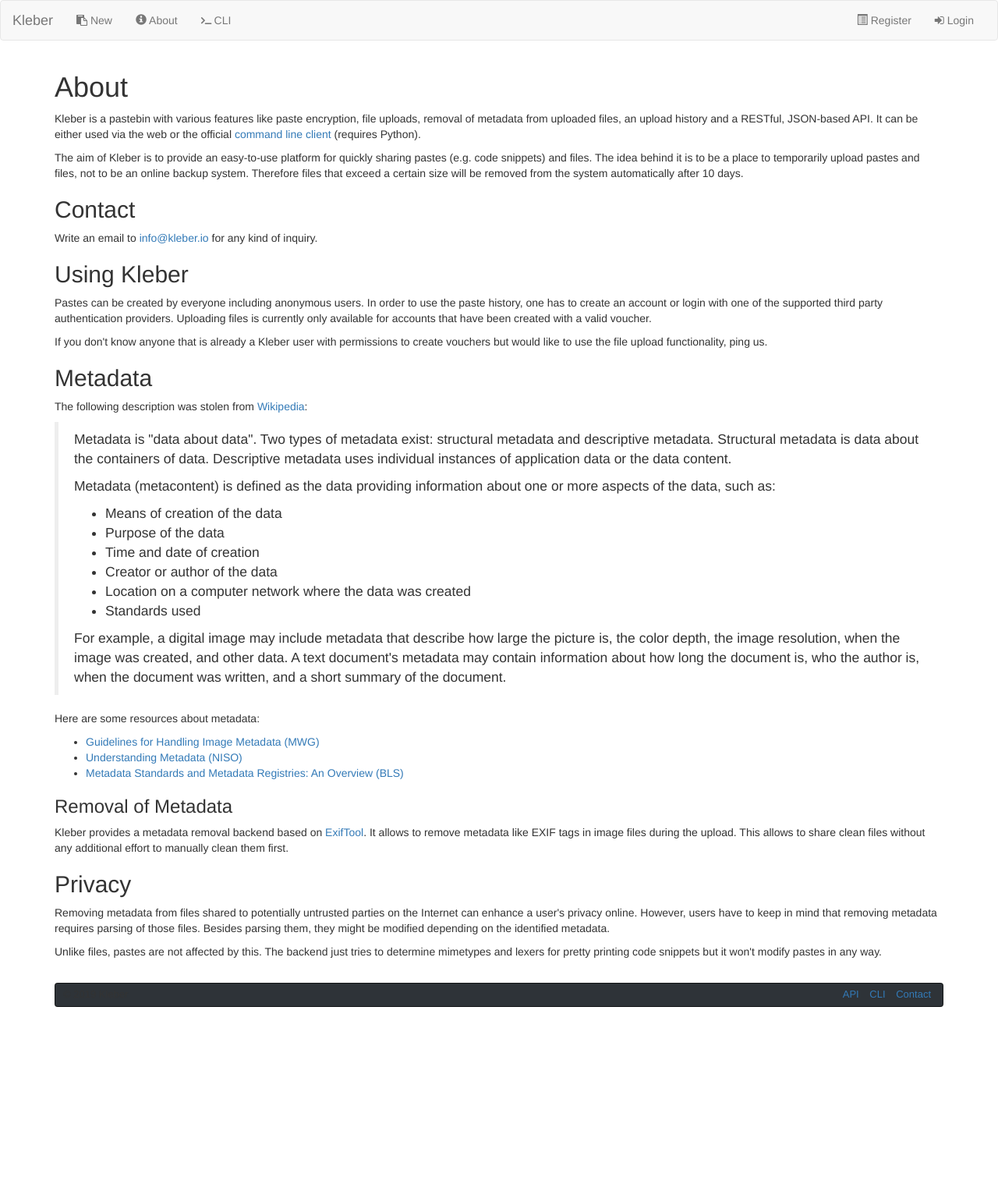
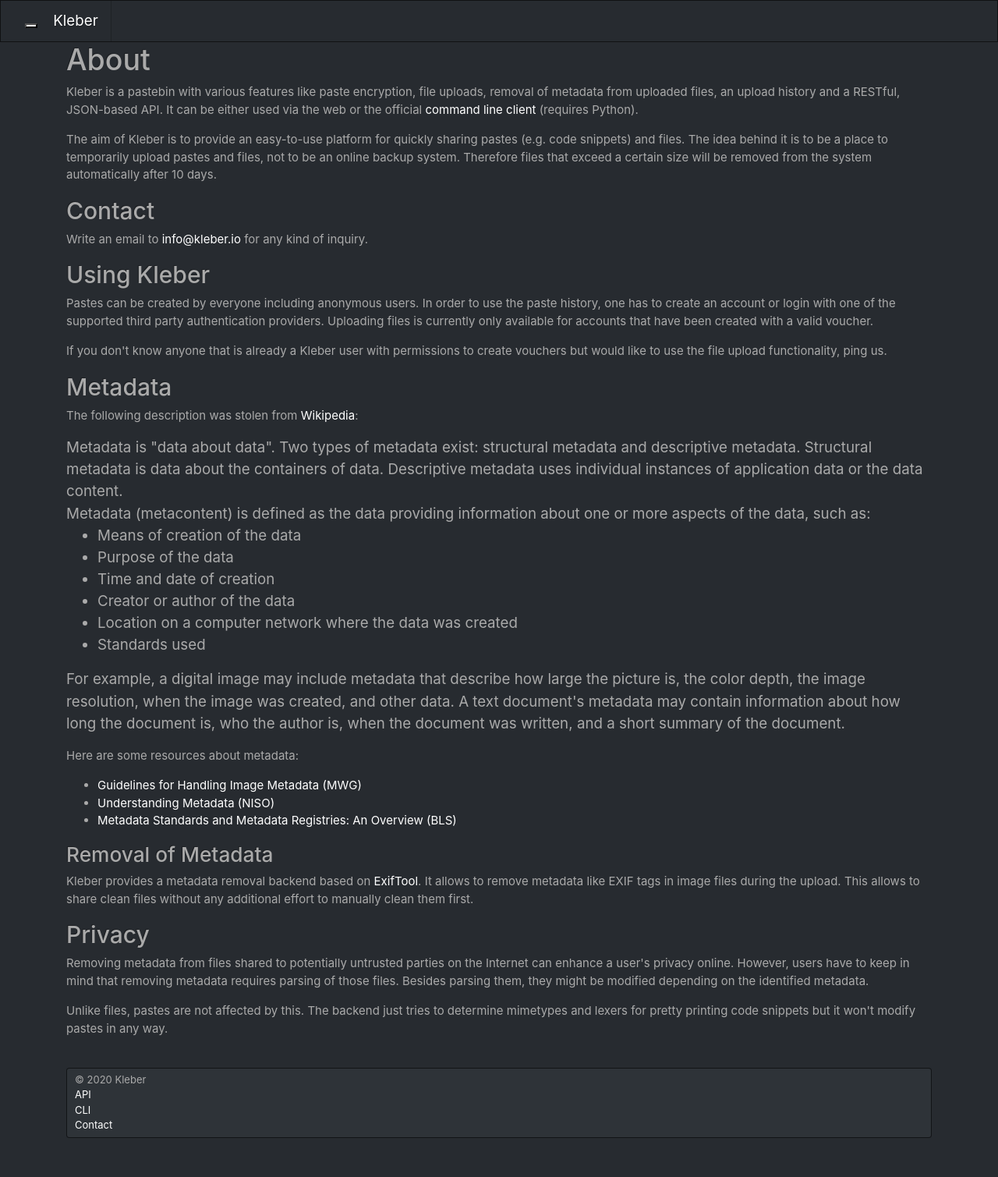
Before and after one commit to takeshixx/kleber, a Django app: page /about/ in a window 1280 px wide. Shown: the whole page at 78% size. Before the commit the page ends 1291 px from the top, so only its background shows below. Run offline with Django 3.2, Linux system fonts and the light colour scheme; some libraries are stand-ins or nearby versions; some web fonts are replaced.

Commit message:
Updated HTML dependencies

```diff
--- a/web/templates/base.html
+++ b/web/templates/base.html
@@ -12,11 +12,11 @@
     <!--[if IE]><meta http-equiv="X-UA-Compatible" content="IE=edge" /><![endif]-->
     <meta name="viewport" content="width=device-width, initial-scale=1">
     <title>{% block bootstrap3_title %}{% block title %}Kleber{% endblock %}{% endblock %}</title>
-    <link href="https://maxcdn.bootstrapcdn.com/bootstrap/3.3.7/css/bootstrap.min.css" rel="stylesheet" integrity="sha384-BVYiiSIFeK1dGmJRAkycuHAHRg32OmUcww7on3RYdg4Va+PmSTsz/K68vbdEjh4u" crossorigin="anonymous">
-    <link href="https://maxcdn.bootstrapcdn.com/font-awesome/4.7.0/css/font-awesome.min.css" rel="stylesheet" integrity="sha384-wvfXpqpZZVQGK6TAh5PVlGOfQNHSoD2xbE+QkPxCAFlNEevoEH3Sl0sibVcOQVnN" crossorigin="anonymous">
-    <link href="https://cdnjs.cloudflare.com/ajax/libs/bootswatch/3.3.7/slate/bootstrap.min.css" rel="stylesheet" integrity="sha256-cp9lCRHDsELuWqPLwCHG6LXz+nk32BzccNd0N2v5yjM=" crossorigin="anonymous" />
-    <script src="https://cdnjs.cloudflare.com/ajax/libs/sjcl/1.0.7/sjcl.min.js" integrity="sha256-dFf9Iqsg4FM3OHx2k9aK6ba1l28881fMWFjhMV9MB4c=" crossorigin="anonymous"></script>
-    <link rel="shortcut icon" type="image/png" href="{% static "favicon.ico" %}"/>
+    <link rel="stylesheet" href="https://cdnjs.cloudflare.com/ajax/libs/twitter-bootstrap/4.5.3/css/bootstrap.min.css" integrity="sha512-oc9+XSs1H243/FRN9Rw62Fn8EtxjEYWHXRvjS43YtueEewbS6ObfXcJNyohjHqVKFPoXXUxwc+q1K7Dee6vv9g==" crossorigin="anonymous" />
+    <link rel="stylesheet" href="https://bootswatch.com/4/slate/bootstrap.min.css" integrity="sha384-5TymqInbhdo/7yoYstmcyfckYfxeth0Gon8vGVbNuDexZ3N+x9FlE1jD9KPBY5f8" crossorigin="anonymous" />
+    <link rel="stylesheet" href="https://cdnjs.cloudflare.com/ajax/libs/font-awesome/5.15.1/css/regular.min.css" integrity="sha512-rVrbAp27ffQyFnzJ/aC5fZv9JgvL6cdB4zsL5HmM+DhJdzThc/F//62SJF+CaGiOZTP35e1p8JGcc+zRRVuhRw==" crossorigin="anonymous" />
+    <script src="https://cdnjs.cloudflare.com/ajax/libs/sjcl/1.0.8/sjcl.min.js" integrity="sha512-s0r9TyYSs5CusSDL5s/QEZQZ4DNYLDXx0S+imS+SHR9mw0Yd0Z5KNS9dw7levSp7GpjOZu/bndds3FEDrKd8dg==" crossorigin="anonymous"></script>
+    <link rel="shortcut icon" type="image/png" href="{% static "favicon.ico" %}" />
     <style>
         .site-footer {
             margin-bottom: 50px;
@@ -74,7 +74,7 @@
 
     <div class="container">
         <div class="site-footer">
-            <span>© 2019 Kleber</span>
+            <span>© 2020 Kleber</span>
             <ul class="navbar-right list-inline">
                 <li><a href="/api/uploads/" class="links">API</a></li>
                 <li><a href="https://github.com/kleber-io/kleber-cli" class="links">CLI</a></li>
@@ -84,7 +84,7 @@
     </div>
 {% endblock %}
 
-<script src="https://code.jquery.com/jquery-3.3.1.min.js"  integrity="sha256-FgpCb/KJQlLNfOu91ta32o/NMZxltwRo8QtmkMRdAu8="  crossorigin="anonymous"></script>
-<script src="https://maxcdn.bootstrapcdn.com/bootstrap/3.3.7/js/bootstrap.min.js" integrity="sha384-Tc5IQib027qvyjSMfHjOMaLkfuWVxZxUPnCJA7l2mCWNIpG9mGCD8wGNIcPD7Txa" crossorigin="anonymous"></script>
+<script src="https://cdnjs.cloudflare.com/ajax/libs/jquery/3.5.1/jquery.min.js" integrity="sha512-bLT0Qm9VnAYZDflyKcBaQ2gg0hSYNQrJ8RilYldYQ1FxQYoCLtUjuuRuZo+fjqhx/qtq/1itJ0C2ejDxltZVFg==" crossorigin="anonymous"></script>
+<script src="https://cdnjs.cloudflare.com/ajax/libs/twitter-bootstrap/4.5.3/js/bootstrap.min.js" integrity="sha512-8qmis31OQi6hIRgvkht0s6mCOittjMa9GMqtK9hes5iEQBQE/Ca6yGE5FsW36vyipGoWQswBj/QBm2JR086Rkw==" crossorigin="anonymous"></script>
 {% block bootstrap3_extra_script %}{% endblock %}
 </body>
```
